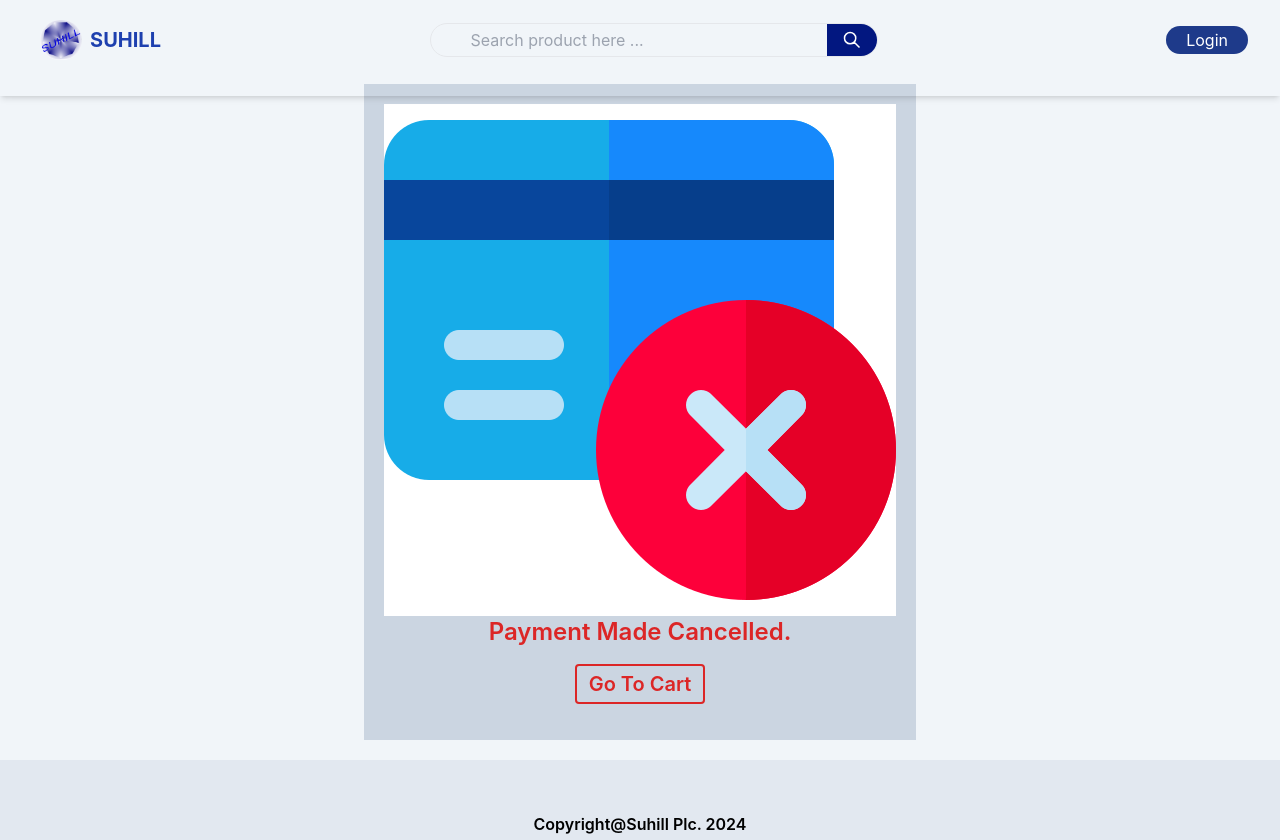
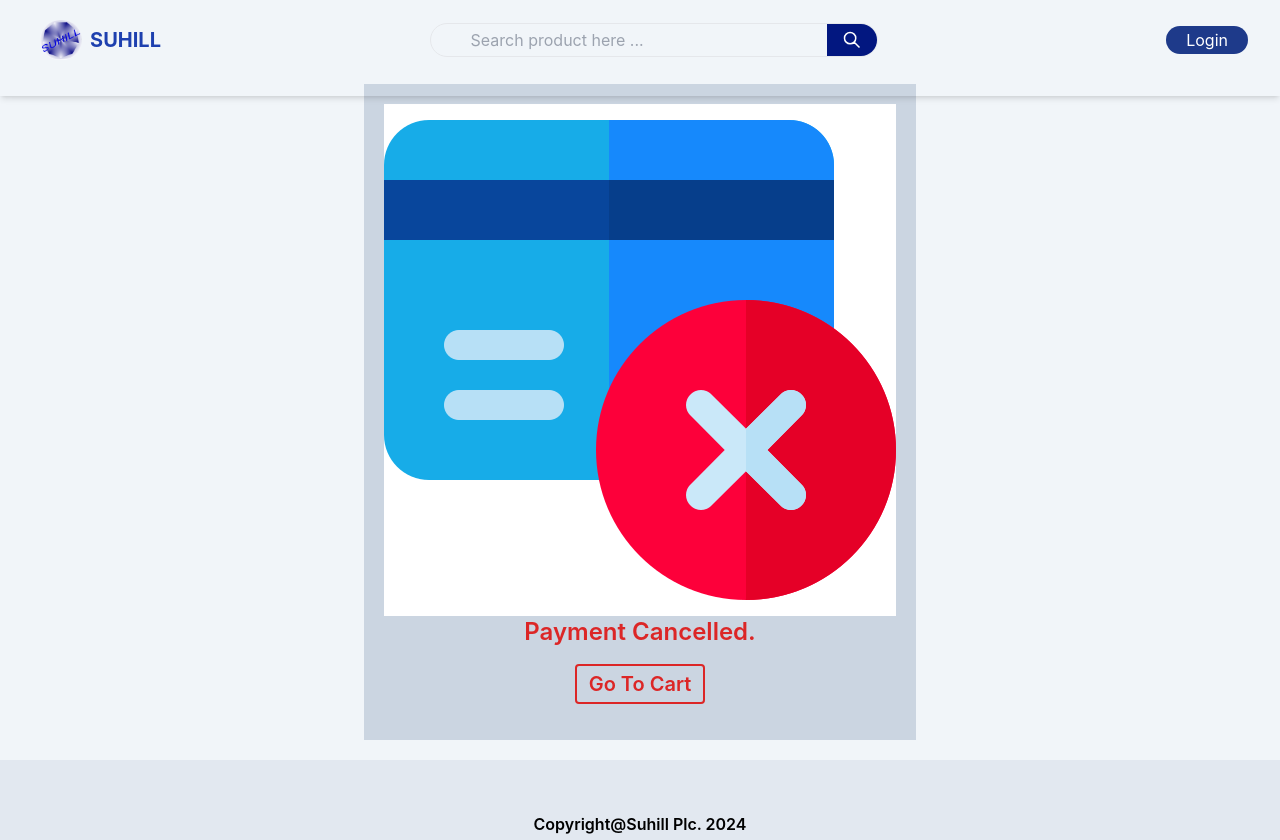
Before and after one commit to Temesgen123/suhill-ecommerce-app, a React (Create React App) app in the folder frontend/: page /cancel in a window 1280 px wide. Built offline with nearby package versions, Linux system fonts and the light colour scheme; no server answers.

Commit message:
payment page update

```diff
--- a/frontend/src/pages/Cancel.js
+++ b/frontend/src/pages/Cancel.js
@@ -8,7 +8,7 @@ const Cancel = () => {
       <div className="mx-auto bg-slate-300 p-5 my-5">
         <img src={PAYMENTCANCELLEDIMAGE} alt="" />
         <p className="text-2xl text-red-600 font-semibold text-center">
-          Payment Made Cancelled.
+          Payment Cancelled.
         </p>
         <Link to={'/cart'}>
           <button className="text-center text-xl font-semibold text-red-600 border-red-600 border-2 hover:bg-red-600 hover:text-white py-1 px-3  block mx-auto my-4  rounded">
```
